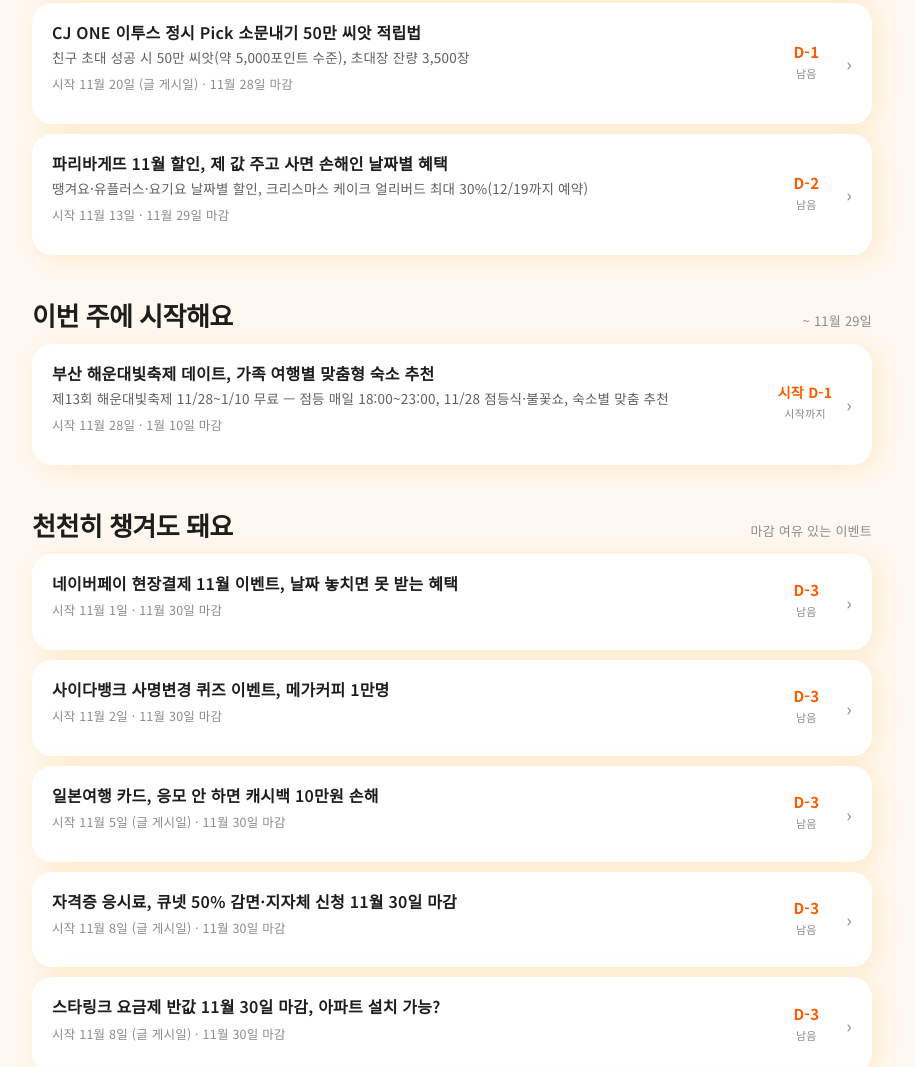
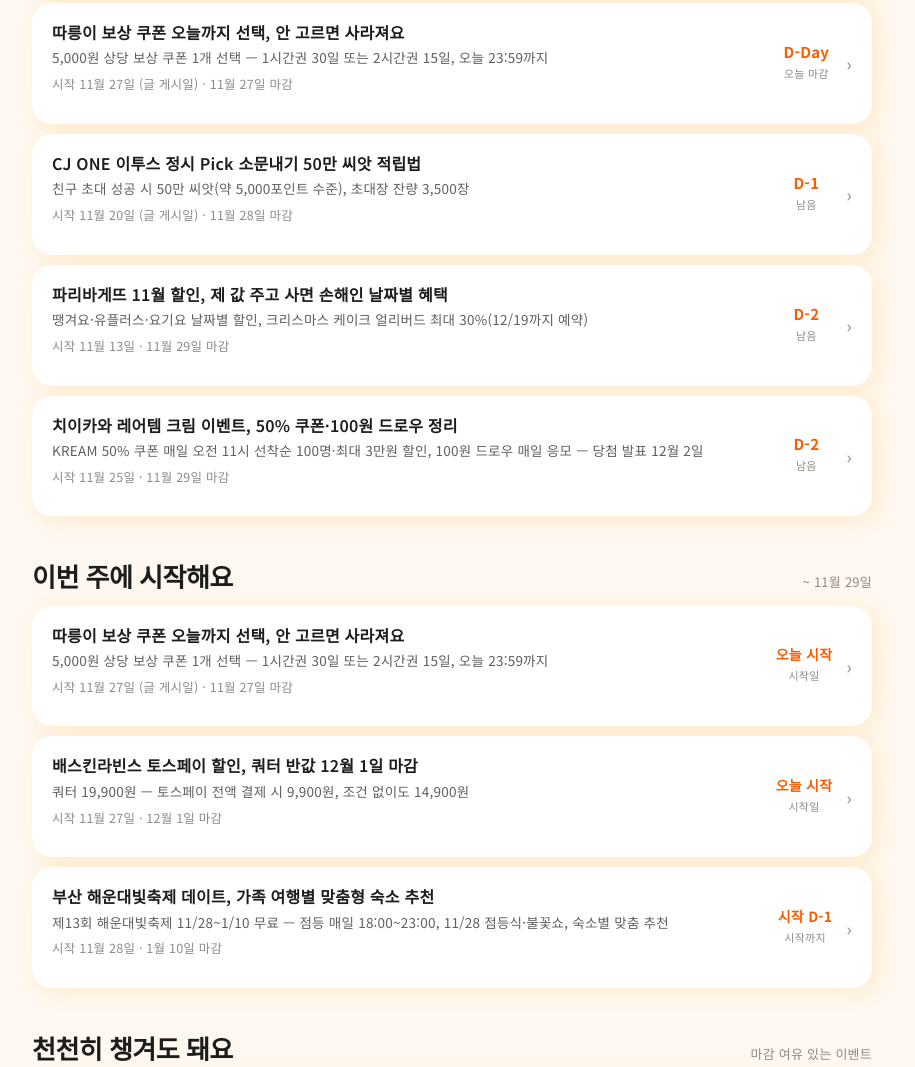
Before and after one commit to kimsejukim-alt/nolmeok-events, a plain HTML site: page index.html in a window 1280 px wide. Shown: the part 1115-2182 px from the top of the page, without its empty margins (188-1103 px from the left). Drawn offline with Linux system fonts and the light colour scheme.

Commit message:
캘린더 동기화 2026-11-27

```diff
--- a/index.html
+++ b/index.html
@@ -278,7 +278,12 @@ var events=[
  {t:"CU 네이버페이 첫결제 2만원 캐시백, 조건 확인하세요",d:"CU Npay 카드 첫 결제 + 같은 달 CU 이용 합산 3만원 이상이면 2만원 캐시백, 11월 조건 충족 시 12월 말 지급",date:"11월 30일 마감",url:p("224493229918"),start:"2026-11-26",startText:"11월 26일",post:true,end:"2026-11-30"},
  {t:"네이버플러스멤버십 첫 가입, 올리브영 1만원 쿠폰 받는 법",d:"생애 첫 가입 시 선착순 올리브영 1만원 할인 쿠폰 + 네이버플러스 스토어 4,900원 쿠폰, 프로모션 페이지 응모 후 가입 필수",date:"12월 31일 마감",url:p("224493209096"),start:"2026-11-26",startText:"11월 26일",post:true,end:"2026-12-31"},
  {t:"문화누리카드 11월 30일 마감, 15만원 놓치면 끝나요",d:"기초생활수급자·차상위계층 1인 연 15만원, 11월 30일 18시까지 발급·재충전 신청, 12월 31일까지 사용",date:"11월 30일 마감",url:p("224492541664"),start:"2026-11-26",startText:"11월 26일",post:true,end:"2026-11-30"},
- {t:"스벅 헬로키티 2차 MD 12월 2일, 캠프컵 재입고 아니에요",d:"12월 2일 헬로키티 2차 MD 12종 출시, 캠프컵 재입고 아님 — 품목·가격은 12월 2일 공개 확인",date:"12월 31일 마감",url:p("224492532449"),start:"2026-11-19",startText:"11월 19일",end:"2026-12-31"}
+ {t:"스벅 헬로키티 2차 MD 12월 2일, 캠프컵 재입고 아니에요",d:"12월 2일 헬로키티 2차 MD 12종 출시, 캠프컵 재입고 아님 — 품목·가격은 12월 2일 공개 확인",date:"12월 31일 마감",url:p("224492532449"),start:"2026-11-19",startText:"11월 19일",end:"2026-12-31"},
+ {t:"치이카와 레어템 크림 이벤트, 50% 쿠폰·100원 드로우 정리",d:"KREAM 50% 쿠폰 매일 오전 11시 선착순 100명·최대 3만원 할인, 100원 드로우 매일 응모 — 당첨 발표 12월 2일",date:"11월 29일 마감",url:p("224494818406"),start:"2026-11-25",startText:"11월 25일",end:"2026-11-29"},
+ {t:"G마켓 큐레이터 가입만 해도 3천원, 수수료 10% 받는 법",d:"신규 가입 전원 스마일캐시 3천원, 런칭 프로모션 수수료 최소 10% 보장 — 2027년 2월 28일까지",date:"2027년 2월 28일 마감",url:p("224494749785"),start:"2026-11-23",startText:"11월 23일",end:"2027-02-28"},
+ {t:"주말 무료 팝업 4곳, 성수·더현대·신세계 강남 정리",d:"글로우위크·K-크래프트 하우스·디올 홀리데이·다마고치 30주년, 4곳 모두 무료 입장·예약 없음",date:"12월 3일 마감",url:p("224494257814"),start:"2026-11-21",startText:"11월 21일",end:"2026-12-03"},
+ {t:"배스킨라빈스 토스페이 할인, 쿼터 반값 12월 1일 마감",d:"쿼터 19,900원 — 토스페이 전액 결제 시 9,900원, 조건 없이도 14,900원",date:"12월 1일 마감",url:p("224494214931"),start:"2026-11-27",startText:"11월 27일",end:"2026-12-01"},
+ {t:"따릉이 보상 쿠폰 오늘까지 선택, 안 고르면 사라져요",d:"5,000원 상당 보상 쿠폰 1개 선택 — 1시간권 30일 또는 2시간권 15일, 오늘 23:59까지",date:"11월 27일 마감",url:p("224494116812"),start:"2026-11-27",startText:"11월 27일",post:true,end:"2026-11-27"}
 ];
 /* 직전 인기글 스냅샷(11/09~11/15)의 글 ID 순서. 인기글 갱신 때마다 갱신 전 popular의 URL을 여기로 옮길 것 */
 var prevPopular=[
```
